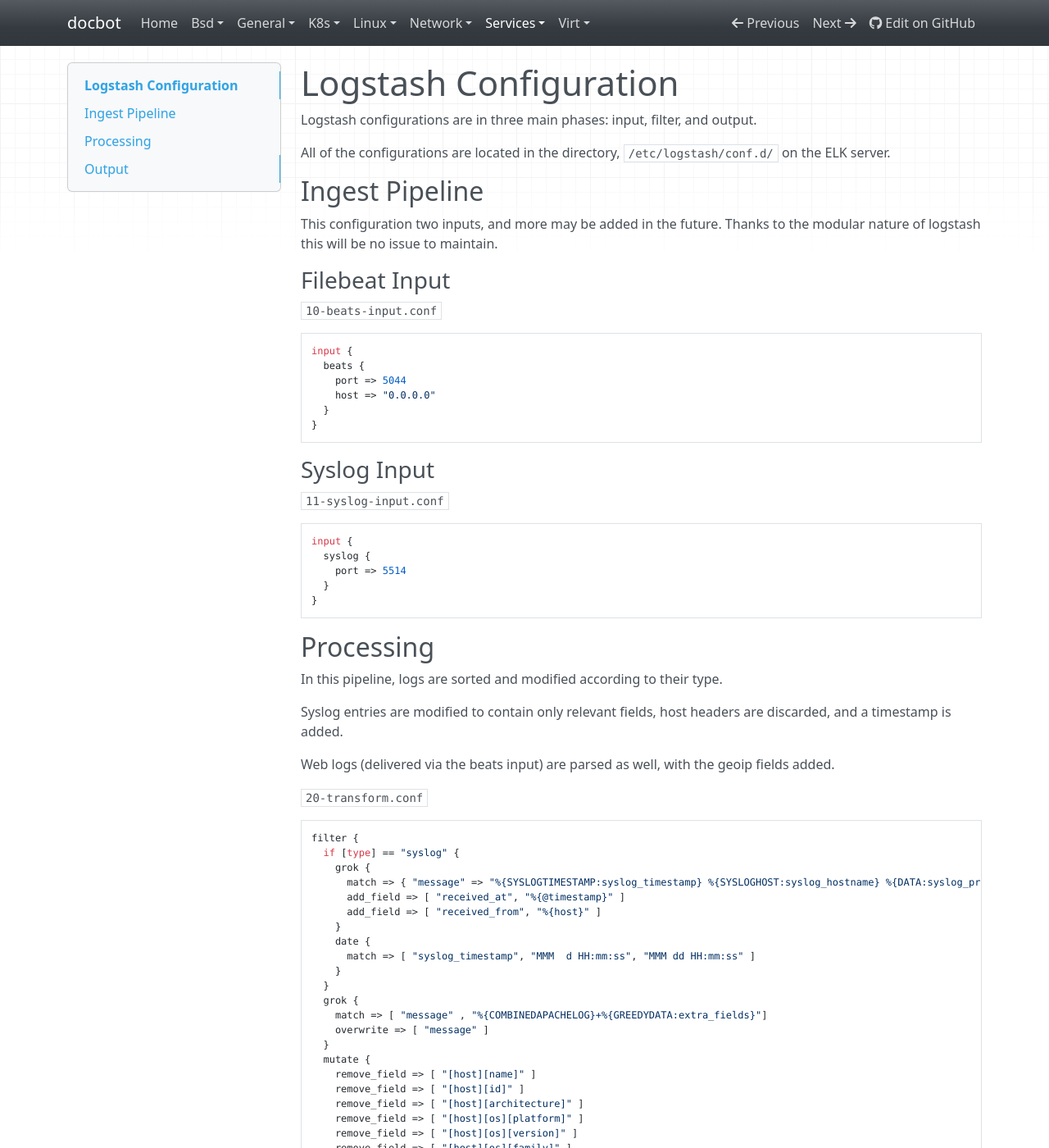
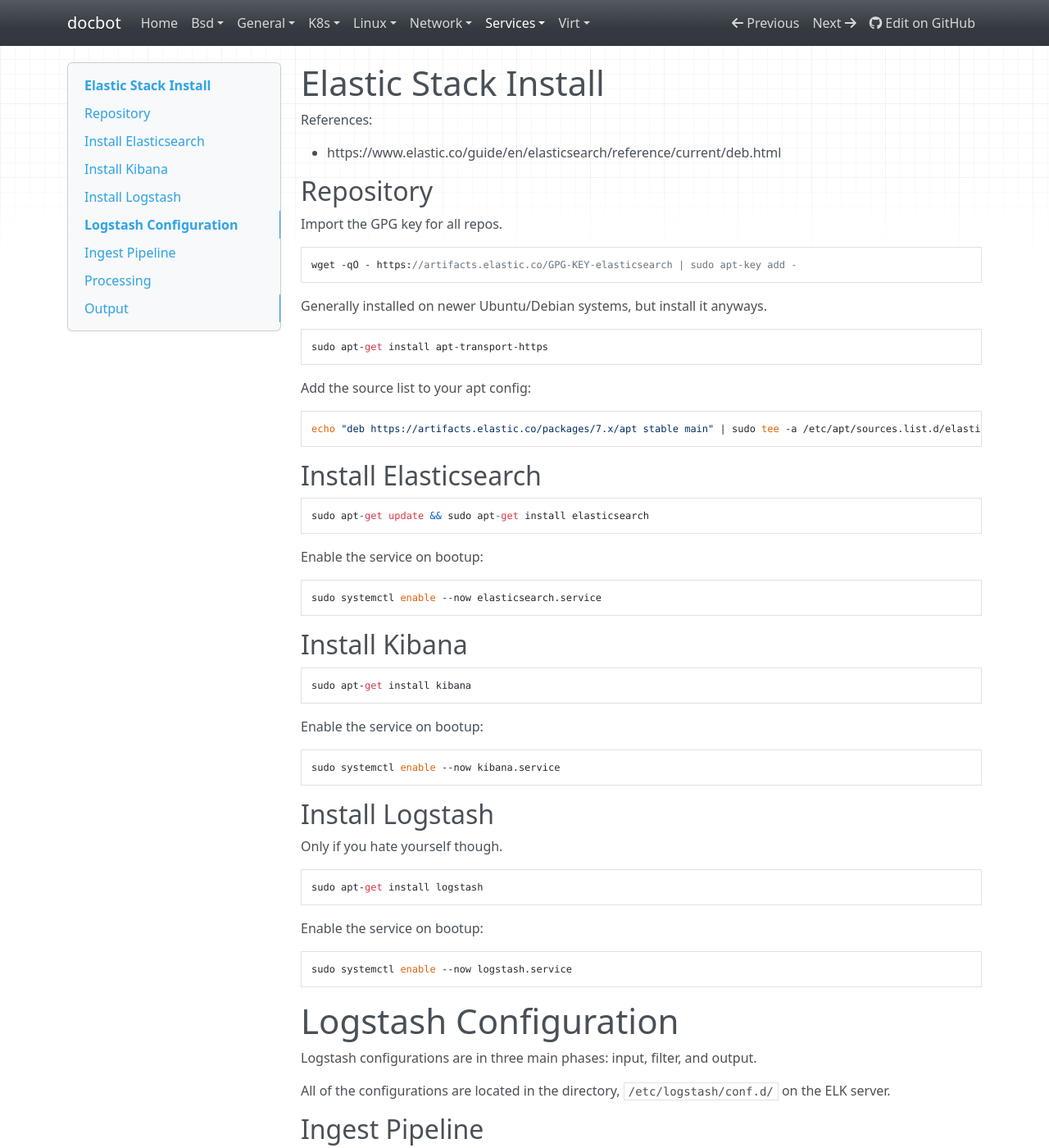
Before and after one commit to noahbailey/docbot, an MkDocs documentation site: the page built from docs/services/elasticstack.md, in a window 1280 px wide and 1400 px high. Shown: the whole window at 82% size. Built offline with MkDocs 1.6.1, drawn with Linux system fonts in a browser that asks for light colours; nearby versions of some CDN libraries.

Commit message:
Cleanup elasticstack stuff

```diff
--- a/docs/services/logstash-config.md
+++ b/docs/services/elasticstack.md
@@ -1,10 +1,53 @@
----
-title: Logstash Config
-description: Configuration Reference for Logstash
-published: true
-date: 2019-07-20T19:49:38.298Z
-tags:
----
+# Elastic Stack Install
+
+References:
+
+* https://www.elastic.co/guide/en/elasticsearch/reference/current/deb.html
+
+## Repository
+
+Import the GPG key for all repos.
+
+    wget -qO - https://artifacts.elastic.co/GPG-KEY-elasticsearch | sudo apt-key add -
+
+Generally installed on newer Ubuntu/Debian systems, but install it anyways.
+
+    sudo apt-get install apt-transport-https
+
+
+Add the source list to your apt config:
+
+    echo "deb https://artifacts.elastic.co/packages/7.x/apt stable main" | sudo tee -a /etc/apt/sources.list.d/elastic-7.x.list
+
+
+## Install Elasticsearch
+
+    sudo apt-get update && sudo apt-get install elasticsearch
+
+Enable the service on bootup:
+
+    sudo systemctl enable --now elasticsearch.service
+
+
+## Install Kibana
+
+    sudo apt-get install kibana
+
+Enable the service on bootup:
+
+    sudo systemctl enable --now kibana.service
+
+## Install Logstash
+
+Only if you hate yourself though.
+
+    sudo apt-get install logstash
+
+Enable the service on bootup:
+
+    sudo systemctl enable --now logstash.service
+
+
 
 # Logstash Configuration
 
```
Also changed, not shown: docs/services/elasticsearch-install.md (deleted, +0 -33 lines), docs/services/kibana-install.md (deleted, +0 -34 lines), docs/services/logstash-install.md (deleted, +0 -34 lines).
